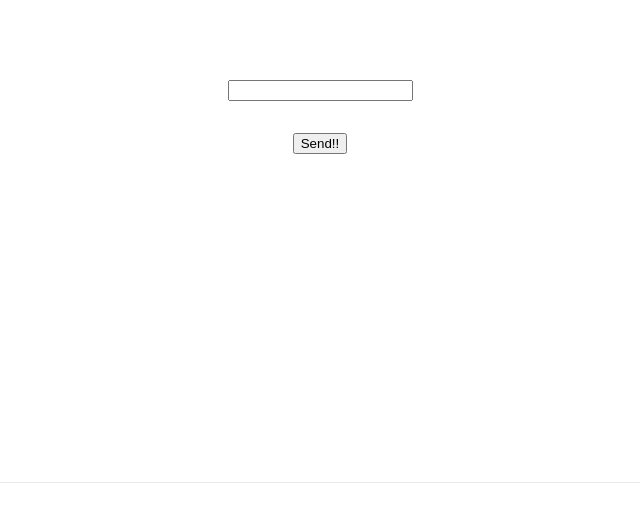
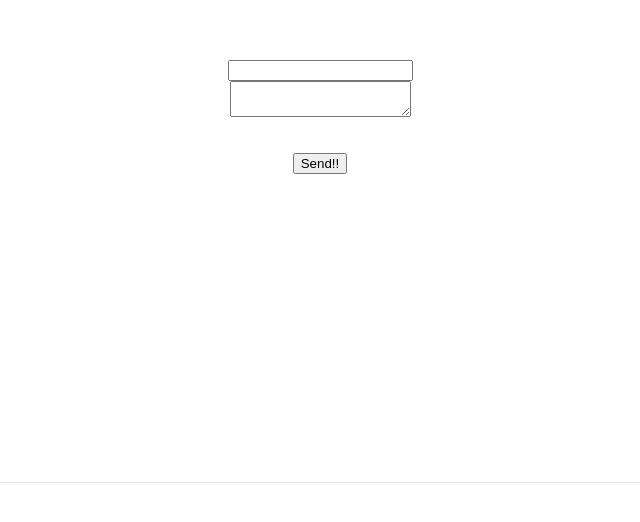
Before and after one commit to dataqueen-center/context_form, a Next.js app: page / in a window 1280 px wide. Shown: the part 218-740 px from the top of the page, without its empty margins (320-960 px from the left). Built offline with nearby package versions, Linux system fonts and the light colour scheme.

Commit message:
add text field

```diff
--- a/pages/index.tsx
+++ b/pages/index.tsx
@@ -1,8 +1,7 @@
 import Head from 'next/head'
 //import Image from 'next/image'
 import { InputField } from '../components/atoms/InputField'
-
-import { InputProvider } from '../components/InputProvider'
+import { TextField } from '../components/atoms/TextField';
 export const Home = (): JSX.Element => (
   <div className="container">
     <Head>
@@ -12,7 +11,7 @@ export const Home = (): JSX.Element => (
 
     <main>
       <InputField initial_text="こんにちは" />
-
+      <TextField initial_text="こんんだ"/>
       <button>Send!!</button>
     </main>
 
```
